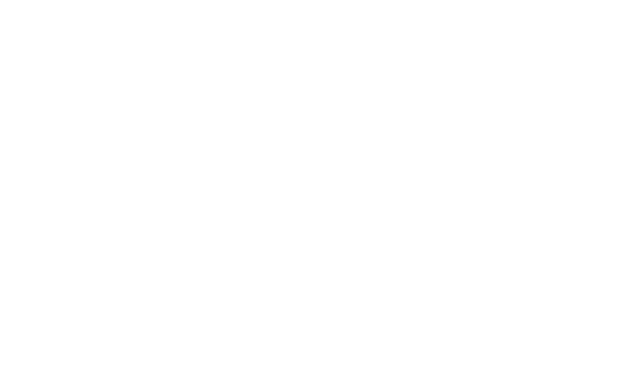
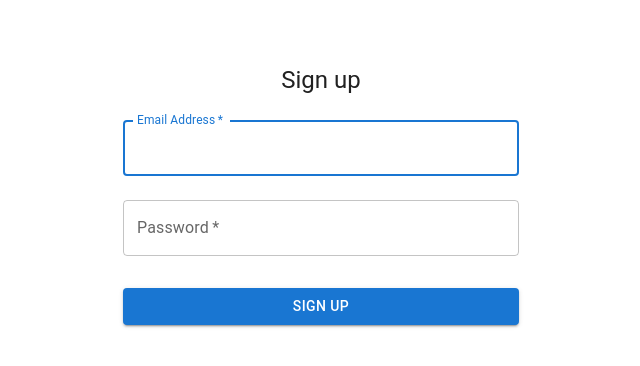
Before and after one commit to martin0128/Szakdolgozat, a React (Vite) app in the folder szakdoga_FE/: page /signup in a window 1280 px wide. Before the commit this address had no page. Shown: the top 366 px of the page, without its empty margins (319-959 px from the left). Built offline with nearby package versions, Linux system fonts and the light colour scheme; no server answers.

Commit message:
feat: authentication

```diff
--- a/szakdoga_FE/package.json
+++ b/szakdoga_FE/package.json
@@ -21,6 +21,7 @@
     "ag-grid-react": "^30.1.0",
     "axios": "^1.5.1",
     "chart.js": "^4.4.0",
+    "firebase": "^10.6.0",
     "moment": "^2.29.4",
     "react": "^18.2.0",
     "react-chartjs-2": "^5.2.0",
--- a/szakdoga_FE/src/App.tsx
+++ b/szakdoga_FE/src/App.tsx
@@ -1,14 +1,18 @@
 import { BrowserRouter, Routes, Route } from "react-router-dom";
-import MainLayout from "./components/layout/MainLayout";
 import { getRoutes } from "./routes";
+import ProtectedRoute from "./routes/ProtectedRoute";
+import LoginPage from "./pages/home/LoginPage";
+import Signup from "./pages/home/SignUpPage";
 
 function App() {
   return (
     <BrowserRouter>
       <Routes>
-        <Route path="/" element={<MainLayout/>}>
+        <Route path="/" element={<ProtectedRoute/>}>
           {getRoutes}
         </Route>
+        <Route path='/login' element={<LoginPage/>}/>
+        <Route path='/signup' element={<Signup/>}/>
       </Routes>
     </BrowserRouter>
   );
--- a/szakdoga_FE/src/components/Loader.tsx
+++ b/szakdoga_FE/src/components/Loader.tsx
@@ -13,7 +13,7 @@ const Loader = () => {
       width="100%"
       height="100%"
       zIndex="modal"
-      bgcolor="rgba(255, 255, 255,0)"
+      bgcolor="rgba(255, 255, 255,0.75)"
     >
       <CircularProgress />
     </Box>
--- a/szakdoga_FE/src/configs/systemConfig.ts
+++ b/szakdoga_FE/src/configs/systemConfig.ts
@@ -1,11 +1,17 @@
 type System = {
-    name: string;
-    paramLabels: string[]
-}
+  name: string;
+  paramLabels: string[];
+};
 
-const systems: System[] = [{
-    name: 'Mass Spring Damper',
-    paramLabels: ['x','y','z']
-}];
+const systems: System[] = [
+  {
+    name: "Mass Spring Damper",
+    paramLabels: ["x", "y", "z"],
+  },
+  {
+    name: "Inverted Pendulum",
+    paramLabels: ["y", "z"],
+  },
+];
 
 export default systems;
--- /dev/null
+++ b/szakdoga_FE/src/pages/home/LoginPage.tsx
@@ -0,0 +1,78 @@
+import { useState } from "react";
+import { signInWithEmailAndPassword } from "firebase/auth";
+import { useNavigate } from "react-router-dom";
+import { auth } from "../../constants/firebase";
+import { Box, Button, Container, TextField, Typography } from "@mui/material";
+
+const LoginPage = () => {
+  const navigate = useNavigate();
+  const [email, setEmail] = useState("");
+  const [password, setPassword] = useState("");
+
+  const onLogin = (e) => {
+    e.preventDefault();
+    signInWithEmailAndPassword(auth, email, password)
+      .then((userCredential) => {
+        // Signed in
+        const user = userCredential.user;
+        navigate("/predict");
+        console.log(user);
+      })
+      .catch((error) => {
+        const errorCode = error.code;
+        const errorMessage = error.message;
+        console.log(errorCode, errorMessage);
+      });
+  };
+
+  return (
+    <Container component="main" maxWidth="xs">
+      <Box
+        sx={{
+          marginTop: 8,
+          display: "flex",
+          flexDirection: "column",
+          alignItems: "center",
+        }}
+      >
+        <Typography component="h1" variant="h5">
+          Sign in
+        </Typography>
+        <Box component="form" onSubmit={onLogin} noValidate sx={{ mt: 1 }}>
+          <TextField
+            margin="normal"
+            required
+            fullWidth
+            id="email"
+            label="Email Address"
+            name="email"
+            autoComplete="email"
+            autoFocus
+            onChange={(e) => setEmail(e.target.value)}
+          />
+          <TextField
+            margin="normal"
+            required
+            fullWidth
+            name="password"
+            label="Password"
+            type="password"
+            id="password"
+            autoComplete="current-password"
+            onChange={(e) => setPassword(e.target.value)}
+          />
+          <Button
+            type="submit"
+            fullWidth
+            variant="contained"
+            sx={{ mt: 3, mb: 2 }}
+          >
+            Sign In
+          </Button>
+        </Box>
+      </Box>
+    </Container>
+  );
+};
+
+export default LoginPage;
--- a/szakdoga_FE/src/pages/home/ResultsPage.tsx
+++ b/szakdoga_FE/src/pages/home/ResultsPage.tsx
@@ -23,35 +23,25 @@ const ResultsPage = (props: Props) => {
         <Box sx={{ display: "flex" }}>
           <LineChart
             title="Expected"
-            series={[
-              {
-                data: result.expected[0],
+            series={result.expected.map((ser) => {
+              return {
+                data: ser,
                 showMark: false,
                 curve: "natural",
-              },
-              {
-                data: result.expected[1],
-                showMark: false,
-                curve: "natural",
-              },
-            ]}
+              };
+            })}
             width={window.innerWidth * 0.4}
             height={window.innerHeight * 0.6}
           />
           <LineChart
             title="Predicted"
-            series={[
-              {
-                data: result.predicted[0],
+            series={result.expected.map((ser) => {
+              return {
+                data: ser,
                 showMark: false,
                 curve: "natural",
-              },
-              {
-                data: result.predicted[1],
-                showMark: false,
-                curve: "natural",
-              },
-            ]}
+              };
+            })}
             width={window.innerWidth * 0.4}
             height={window.innerHeight * 0.6}
           />
--- /dev/null
+++ b/szakdoga_FE/src/pages/home/SignUpPage.tsx
@@ -0,0 +1,82 @@
+import { useState } from "react";
+import { useNavigate } from "react-router-dom";
+import { createUserWithEmailAndPassword } from "firebase/auth";
+import { auth } from "../../constants/firebase";
+import { Container, Box, Typography, TextField, Button } from "@mui/material";
+
+const Signup = () => {
+  const navigate = useNavigate();
+
+  const [email, setEmail] = useState("");
+  const [password, setPassword] = useState("");
+
+  const onSubmit = async (e) => {
+    e.preventDefault();
+
+    await createUserWithEmailAndPassword(auth, email, password)
+      .then((userCredential) => {
+        // Signed in
+        const user = userCredential.user;
+        console.log(user);
+        navigate("/login");
+        // ...
+      })
+      .catch((error) => {
+        const errorCode = error.code;
+        const errorMessage = error.message;
+        console.log(errorCode, errorMessage);
+        // ..
+      });
+  };
+
+  return (
+    <Container component="main" maxWidth="xs">
+      <Box
+        sx={{
+          marginTop: 8,
+          display: "flex",
+          flexDirection: "column",
+          alignItems: "center",
+        }}
+      >
+        <Typography component="h1" variant="h5">
+          Sign up
+        </Typography>
+        <Box component="form" onSubmit={onSubmit} noValidate sx={{ mt: 1 }}>
+          <TextField
+            margin="normal"
+            required
+            fullWidth
+            id="email"
+            label="Email Address"
+            name="email"
+            autoComplete="email"
+            autoFocus
+            onChange={(e) => setEmail(e.target.value)}
+          />
+          <TextField
+            margin="normal"
+            required
+            fullWidth
+            name="password"
+            label="Password"
+            type="password"
+            id="password"
+            autoComplete="current-password"
+            onChange={(e) => setPassword(e.target.value)}
+          />
+          <Button
+            type="submit"
+            fullWidth
+            variant="contained"
+            sx={{ mt: 3, mb: 2 }}
+          >
+            Sign up
+          </Button>
+        </Box>
+      </Box>
+    </Container>
+  );
+};
+
+export default Signup;
--- /dev/null
+++ b/szakdoga_FE/src/routes/ProtectedRoute.tsx
@@ -0,0 +1,39 @@
+import { useEffect, useState } from "react";
+import { Navigate, Outlet } from "react-router-dom";
+import { auth } from "../constants/firebase";
+import { onAuthStateChanged } from "firebase/auth";
+import { Box, Toolbar } from "@mui/material";
+import Topbar from "../components/common/topbar/Topbar";
+import colorConfigs from "../configs/colorConfig";
+import sizeConfig from "../configs/sizeConfig";
+
+const ProtectedRoute = () => {
+  const [curr, setCurr] = useState(auth.currentUser);
+  useEffect(() => {
+    const listen = onAuthStateChanged(auth, (user) => {
+      if (user) setCurr(user);
+      else setCurr(null);
+    });
+    return () => listen();
+  }, []);
+  return (
+    <Box sx={{ display: "flex" }}>
+      <Topbar />
+      <Box
+        component="main"
+        sx={{
+          flexGrow: 1,
+          p: 3,
+          width: `${sizeConfig.sidebar.width}`,
+          minHeight: "100vh",
+          backgroundColor: colorConfigs.mainBg,
+        }}
+      >
+        <Toolbar />
+        {curr ? <Outlet /> : <Navigate to="/login" replace />}
+      </Box>
+    </Box>
+  );
+};
+
+export default ProtectedRoute;
--- a/szakdoga_FE/src/routes/appRoutes.tsx
+++ b/szakdoga_FE/src/routes/appRoutes.tsx
@@ -1,18 +1,11 @@
-import HomePage from "../pages/home/HomePage";
 import WrapperPage from "../pages/home/WrapperPage";
 import { RouteType } from "./config";
 
 const appRoutes: RouteType[] = [
-    {
-        index: true,
-        element: <HomePage/>,
-        state: 'home',
-    },
-    {
-        index: true,
-        element: <WrapperPage/>,
-        state: 'predict',
-        path: 'predict',
-    }
+  {
+    element: <WrapperPage />,
+    state: "predict",
+    path: "predict",
+  },
 ];
 export default appRoutes;
```
Also changed, not shown: szakdoga_FE/src/components/common/topbar/Topbar.tsx (+27 -6 lines), 2 other files (tests, documents, lock files or other folders).
